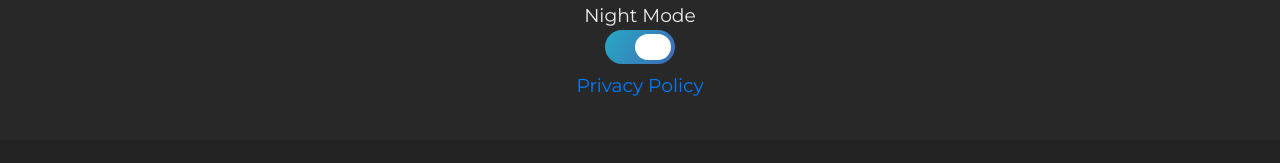
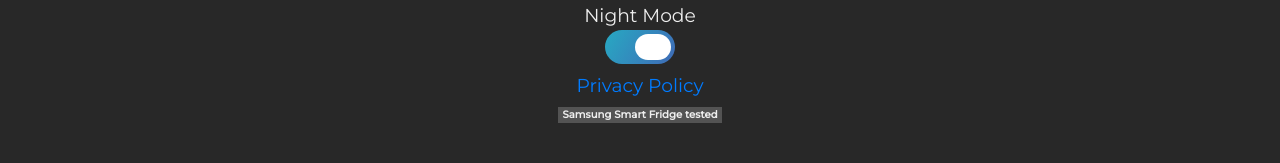
Before and after one commit to alanrme/xilog, a Jekyll site: the page built from index.html, in a window 1280 px wide. Shown: the part 2696-2859 px from the top of the page. Built offline with Jekyll 4.4.1, drawn with Linux system fonts in a browser that asks for light colours; nearby versions of some CDN libraries; before the commit the page ends 2836 px from its top, so only the background shows below that.

Commit message:
Samsung smart fridge badge

```diff
--- a/_includes/footer.html
+++ b/_includes/footer.html
@@ -13,4 +13,6 @@
         <br>
         <a href="privacy.html">Privacy Policy</a>
     </p3>
+    <br>
+    <div class="badge"><span>Samsung Smart Fridge tested</span></div>
 </div>
--- a/css/style.scss
+++ b/css/style.scss
@@ -10,6 +10,7 @@ $secondary: #4e44b0;
 
 
 html {
+	font-family: $font-stack;
 	font-size: 13px;
 }
 @media screen and (min-width: 800px) { html { font-size: 15px; } }
@@ -128,6 +129,10 @@ p3 {
 		family: $font-stack;
 		size: 1.1em;
 	}
+}
+
+span {
+	font-family: $font-stack;
 }
 
 
@@ -266,6 +271,12 @@ hr.divider {
 }
 body.dark .divider {
 	background: #eee;
+}
+
+.badge {
+	font-size: 0.6em;
+	border-radius: 0;
+	background-color: rgba(127, 127, 127, 0.5);
 }
 
 
```
